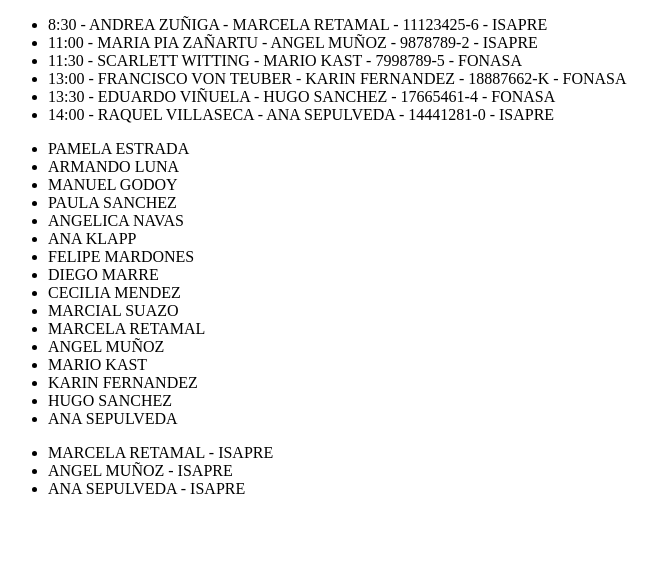
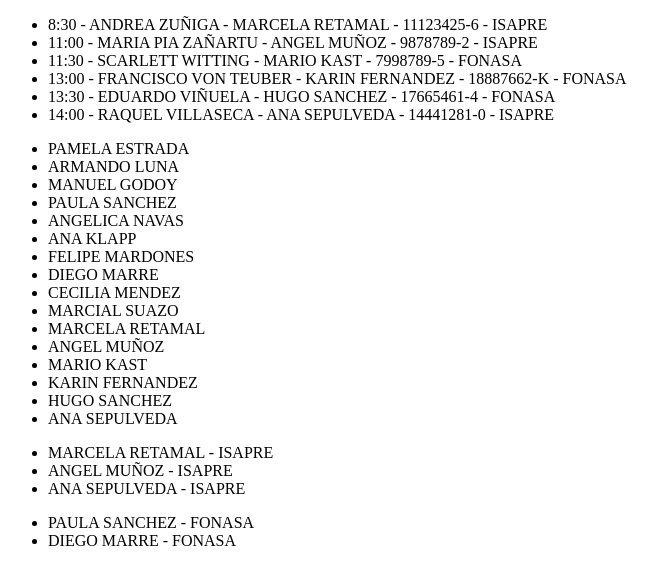
Before and after one commit to erc83/desafio-array-objetos-2, a plain HTML site: page index.html in a window 1280 px wide. Shown: the whole page, without its empty margins (0-656 px from the left). Drawn offline with Linux system fonts and the light colour scheme.

Commit message:
ejercicio terminado

```diff
--- a/index.html
+++ b/index.html
@@ -76,13 +76,23 @@ var li_pacientes = nombres_pacientes.map(nombre => `<li>${ nombre }</li>`)
 document.write(`<ul>${li_pacientes.join('\n')}</ul>`)
 
 
-
+//filtrar pacientes que indican ser de isapre en en la lista de consultas medicas de dental
 var pacientes_isapre = dental.filter(paciente => paciente.PREVISION == 'ISAPRE')
                                 .map(paciente => `<li>${paciente.PACIENTE} - ${paciente.PREVISION}</li>`)
 
 console.log(pacientes_isapre)
 document.write(`<ul>${pacientes_isapre.join('\n')}</ul>`)
 
+// filtrar  aquellos pacientes que indican ser fonasa en la lista de consultas medicas de traumatologia
+var pacientes_fonasa = traumatologia.filter(paciente => paciente.PREVISION == 'FONASA')
+                                .map(paciente => `<li>${paciente.PACIENTE} - ${paciente.PREVISION}</li>`)
+
+console.log(pacientes_fonasa)
+document.write(`<ul>${pacientes_fonasa.join('\n')}</ul>`)
+
+
+
+
 
     </script>
 
```
